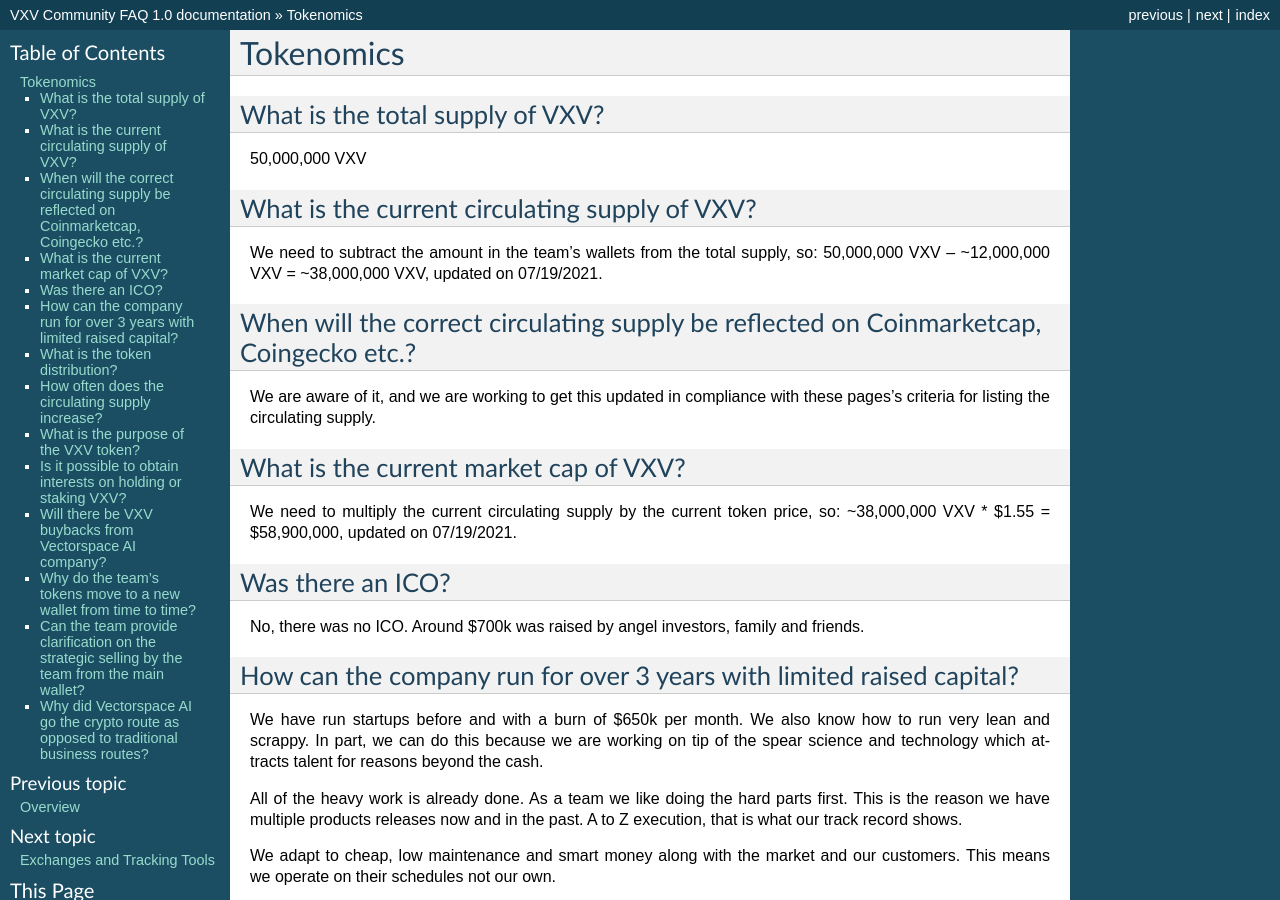
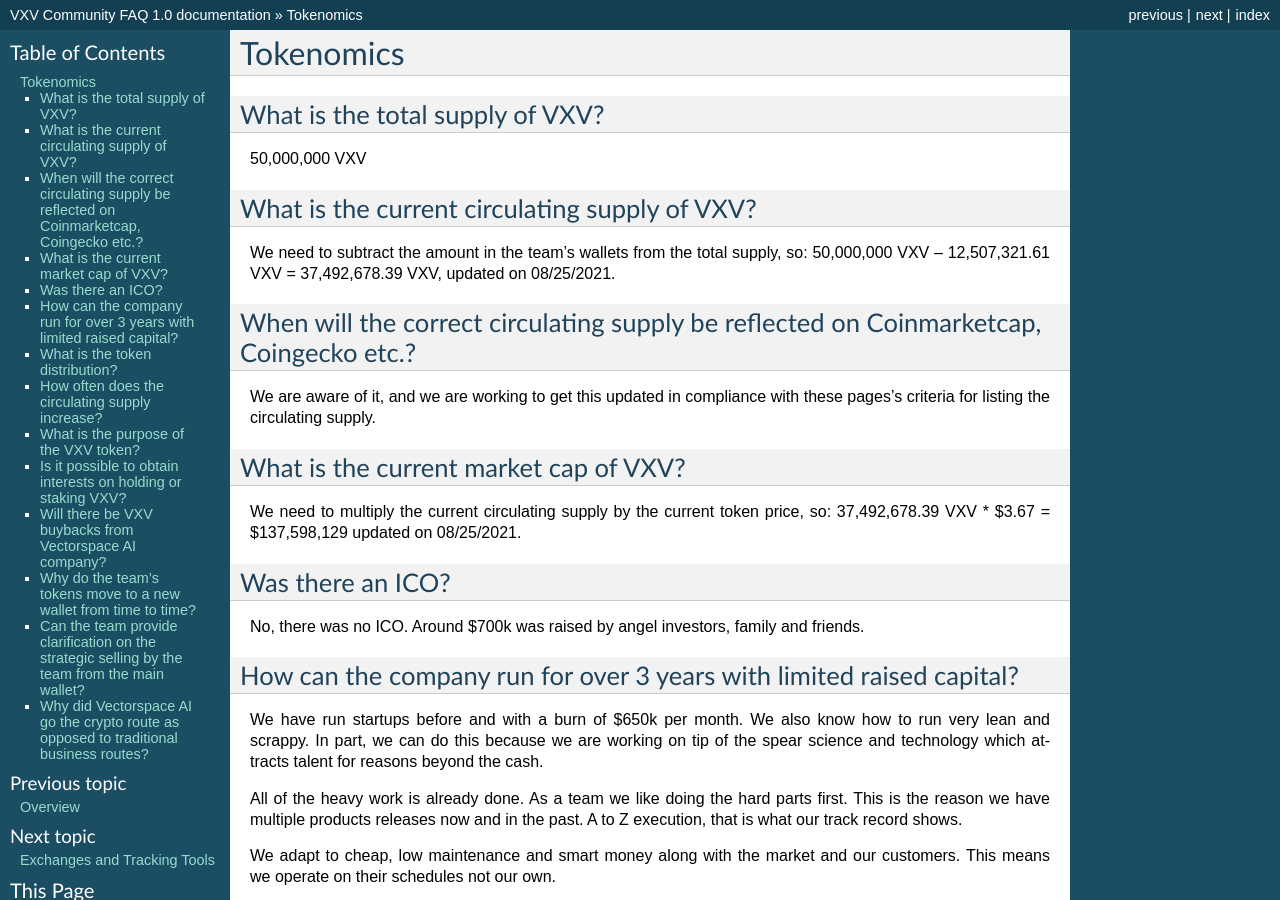
Before and after one commit to vxvfaq/vxvfaq, a Sphinx documentation site: the page built from docs/tokenomics.rst, in a window 1280 px wide and 900 px high. Built offline with Sphinx 7.4.7, drawn with Linux system fonts in a browser that asks for light colours.

Commit message:
Update tokenomics.rst

```diff
--- a/docs/tokenomics.rst
+++ b/docs/tokenomics.rst
@@ -10,7 +10,7 @@
 ------------
 
 We need to subtract the amount in the team’s wallets from the total supply, so:
-50,000,000 VXV – ~12,000,000 VXV = ~38,000,000 VXV, updated on 07/19/2021.
+50,000,000 VXV – 12,507,321.61 VXV = 37,492,678.39 VXV, updated on 08/25/2021.
 
 When will the correct circulating supply be reflected on Coinmarketcap, Coingecko etc.?
 ----------
@@ -21,7 +21,7 @@
 -------
 
 We need to multiply the current circulating supply by the current token price, so:
-~38,000,000 VXV * $1.55 = $58,900,000, updated on 07/19/2021.
+37,492,678.39 VXV * $3.67 = $137,598,129 updated on 08/25/2021.
 
 Was there an ICO?
 -------
```
